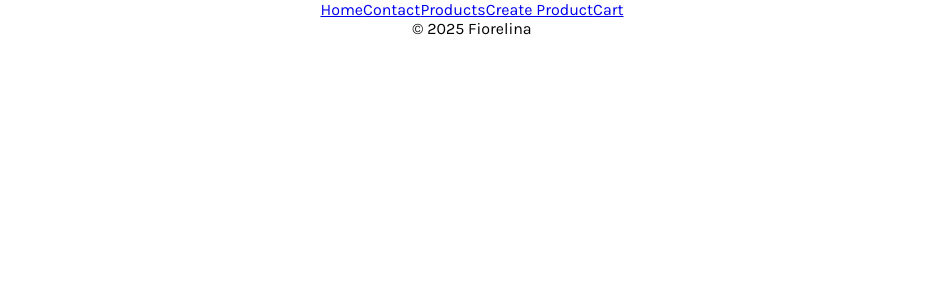
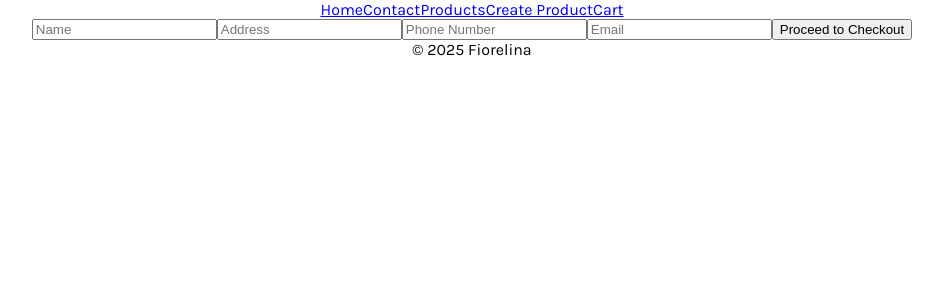
Before and after one commit to alberto-sclocchi/fiorelina-client, a React (Create React App) app: page /cart/order-info in a window 1280 px wide. Shown: the top 300 px of the page, without its empty margins (168-1111 px from the left). Built offline with nearby package versions, Linux system fonts and the light colour scheme.

Commit message:
send order function and add quantity per product

```diff
--- a/src/App.js
+++ b/src/App.js
@@ -4,10 +4,12 @@ import IndexRoutes from './components/core/IndexRoutes';
 import NavBar from './components/core/NavBar';
 import Footer from './components/core/Footer';
 import { ProductProvider } from './components/products/context/ProductContext.context';
+import { CartProvider } from './components/orders/context/CartContext.context';
 
 function App() {
   return (
     <div className="App">
+      <CartProvider>
         <ProductProvider>
           <NavBar />
           <Routes>
@@ -15,6 +17,7 @@ function App() {
           </Routes>
           <Footer />
         </ProductProvider>
+      </CartProvider>
     </div>
   );
 }
--- a/src/components/core/IndexRoutes.jsx
+++ b/src/components/core/IndexRoutes.jsx
@@ -5,6 +5,7 @@ import Products from '../products/Products'
 import CreateProduct from '../products/CreateProduct'
 import ProductInfoBox from '../products/pages/ProductInfoBox'
 import Cart from '../orders/Cart'
+import OrderInfoForm from '../orders/OrderInfoForm'
 
 export default function IndexRoutes() {
   return (
@@ -15,6 +16,7 @@ export default function IndexRoutes() {
         <Route exact path="/products/create" element={<CreateProduct />} />
         <Route exact path="/products/:productId" element={<ProductInfoBox />} />
         <Route exact path="/cart" element={<Cart />} />
+        <Route exact path="/cart/order-info" element={<OrderInfoForm/>} />
     </Routes>
   )
 }
--- a/src/components/orders/Cart.jsx
+++ b/src/components/orders/Cart.jsx
@@ -1,4 +1,5 @@
 import React from 'react'
+import { Link } from 'react-router-dom';
 
 export default function Cart() {
   const cart = JSON.parse(localStorage.getItem('cart')) || [];
@@ -9,14 +10,17 @@ export default function Cart() {
         {cart.length === 0 ?
           <p>Your cart is empty.</p>
          :
+         <div>
             <ul>
                 {cart.map((item, index) => (
                 <li key={index}>
                     <h4>{item.name}</h4>
-                <p>Price: ${item.price.toFixed(2)}</p>
+                    <p>Price: ${(item.price * item.quantity).toFixed(2)}</p>
                 </li>
                 ))}
             </ul>
+            <Link to="/cart/order-info">Next</Link>
+         </div>
         }
     </div>
   )
--- /dev/null
+++ b/src/components/orders/OrderInfoForm.jsx
@@ -0,0 +1,54 @@
+import React, { useContext, useState } from 'react'
+import CartContext from './context/CartContext.context';
+
+export default function OrderInfoForm() {
+   const [formData, setFormData] = useState({
+    name: '',
+    address: '',
+    phone_number: '',
+    email: ''
+  })
+
+  const { sendOrder } = useContext(CartContext);
+
+
+  const handleChange = (event) => {
+    const { name, value } = event.target;
+    setFormData((prevState) => ({...prevState, [name]: value}));
+  }
+
+
+  const handleSubmit = (event) => {
+    event.preventDefault();
+
+    const completedOrder = {
+        ...formData,
+        products: JSON.parse(localStorage.getItem('cart')).map((product) => ({ product: product._id, quantity: product.quantity })),
+        total_price: JSON.parse(localStorage.getItem('cart')).reduce((total, product) => total + product.price * product.quantity, 0)
+    }
+
+    console.log("Order submitted:", completedOrder);
+    sendOrder(completedOrder);
+
+    setTimeout(() => {
+      setFormData({
+        name: '',
+        adress: '',
+        phone_number: '',
+        email: ''
+      })
+    }, 500);
+
+  }
+  return (
+    <div>
+        <form onSubmit={handleSubmit}>
+            <input type="text" placeholder="Name"  name="name" value={formData.name} onChange={handleChange}/>
+            <input type="text" placeholder="Address" name="address" value={formData.price} onChange={handleChange}/>
+            <input type="text" placeholder="Phone Number" name="phone_number" value={formData.phone_number} onChange={handleChange}/>
+            <input type="text" placeholder="Email" name="email" value={formData.email} onChange={handleChange}/>
+            <button type="submit">Proceed to Checkout</button>
+        </form>
+    </div>
+  )
+}
--- /dev/null
+++ b/src/components/orders/context/CartContext.context.jsx
@@ -0,0 +1,33 @@
+import { createContext, use, useState } from "react";
+import CartService from "../service/CartService";
+import { useNavigate } from "react-router-dom";
+
+
+
+const CartContext = createContext();
+const service = new CartService();
+
+export const CartProvider = ({ children }) => {
+
+    const navigateTo = useNavigate();
+
+    const sendOrder = async (orderData) => {
+        const response = await service.sendOrder(orderData);
+
+        try{
+            console.log("Order sent successfully", response.data);
+            localStorage.removeItem('cart');
+            navigateTo("/");
+        }catch {
+            console.log("Failed to send order", response.message);
+        }
+    }
+
+    return (
+        <CartContext.Provider value={{sendOrder}}>
+            {children}
+        </CartContext.Provider>
+    )
+}
+
+export default CartContext;
--- /dev/null
+++ b/src/components/orders/service/CartService.js
@@ -0,0 +1,19 @@
+import axios from 'axios';
+
+export default class CartService{
+    constructor(){
+        let service = axios.create({
+            baseURL: 'http://localhost:5005/orders',
+            withCredentials: true
+        });
+        this.service = service;
+    }
+
+    sendOrder(orderData){
+        return this.service.post('/', orderData).then((resp)=>{
+            console.log(resp.data);
+            return resp.data;
+        })
+    }
+
+}
--- a/src/components/products/context/ProductContext.context.jsx
+++ b/src/components/products/context/ProductContext.context.jsx
@@ -1,6 +1,5 @@
 import { createContext, useState } from "react";
 import ProductService from "../service/ProductService";
-import { useParams } from "react-router-dom";
 
 
 
--- a/src/components/products/pages/ProductInfoBox.jsx
+++ b/src/components/products/pages/ProductInfoBox.jsx
@@ -13,8 +13,14 @@ export default function ProductInfoBox() {
   const addToCart = () => {
     console.log(`Product ${product._id} added to cart.`);
     const cart = JSON.parse(localStorage.getItem('cart')) || [];
-    console.log(product)
-    cart.push(product);
+    const existingIndex = cart.findIndex(item => item._id === product._id);
+
+    if (existingIndex !== -1) {
+      cart[existingIndex].quantity += 1;
+    } else {
+      cart.push({ ...product, quantity: 1 });
+    }
+
     localStorage.setItem('cart', JSON.stringify(cart));
   }
 
```
Lines whose indentation alone changed are shown as unchanged.
